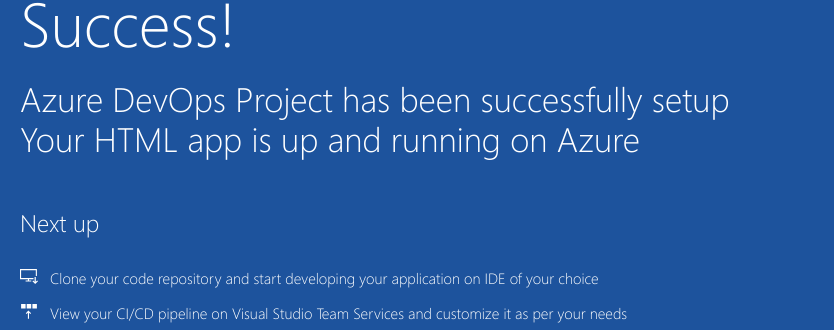
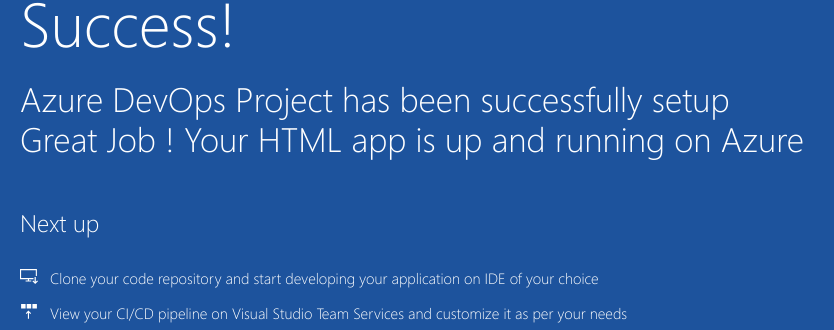
Before and after one commit to pshreyakar/ApertureTechProject, a plain HTML site: page index.html in a window 1280 px wide. Shown: the part 392-722 px from the top of the page, 205-1039 px from the left. Drawn offline with Linux system fonts and the light colour scheme.

Commit message:
FeatureX branch changes to Index.html

```diff
--- a/index.html
+++ b/index.html
@@ -20,7 +20,7 @@
             <div class="content-body">
                 <div class="success-text">Success!</div>
                 <div class="description line-1"> Azure DevOps Project has been successfully setup</div>
-                <div class="description line-2"> Your HTML app is up and running on Azure</div>
+                <div class="description line-2"> Great Job ! Your HTML app is up and running on Azure</div>
                 <div class="next-steps-container">
                     <div class="next-steps-header">Next up</div>
                     <div class="next-steps-body">
```
